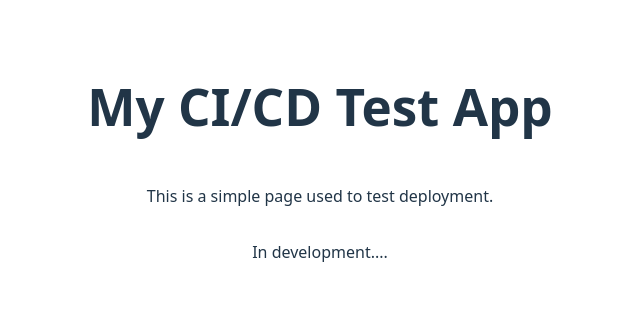
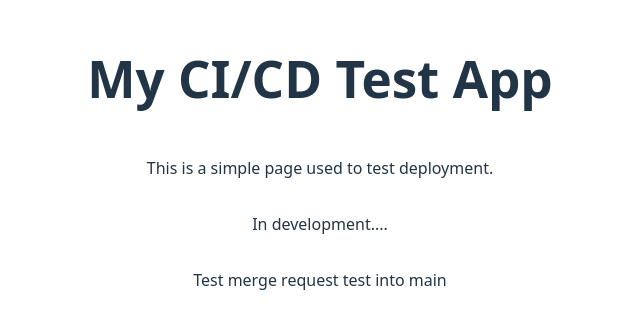
Before and after one commit to MatejKrivec/CI_CD_Project, a React (Vite) app in the folder ci-cd-project/: page / in a window 1280 px wide. Shown: the part 238-566 px from the top of the page, without its empty margins (320-960 px from the left). Built offline with nearby package versions, Linux system fonts and the light colour scheme.

Commit message:
Test merge request test into main

```diff
--- a/ci-cd-project/src/App.tsx
+++ b/ci-cd-project/src/App.tsx
@@ -6,6 +6,7 @@ function App() {
       <h1>My CI/CD Test App</h1>
       <p>This is a simple page used to test deployment.</p>
       <p>In development....</p>
+      <p>Test merge request test into main</p>
     </div>
   )
 }
```
